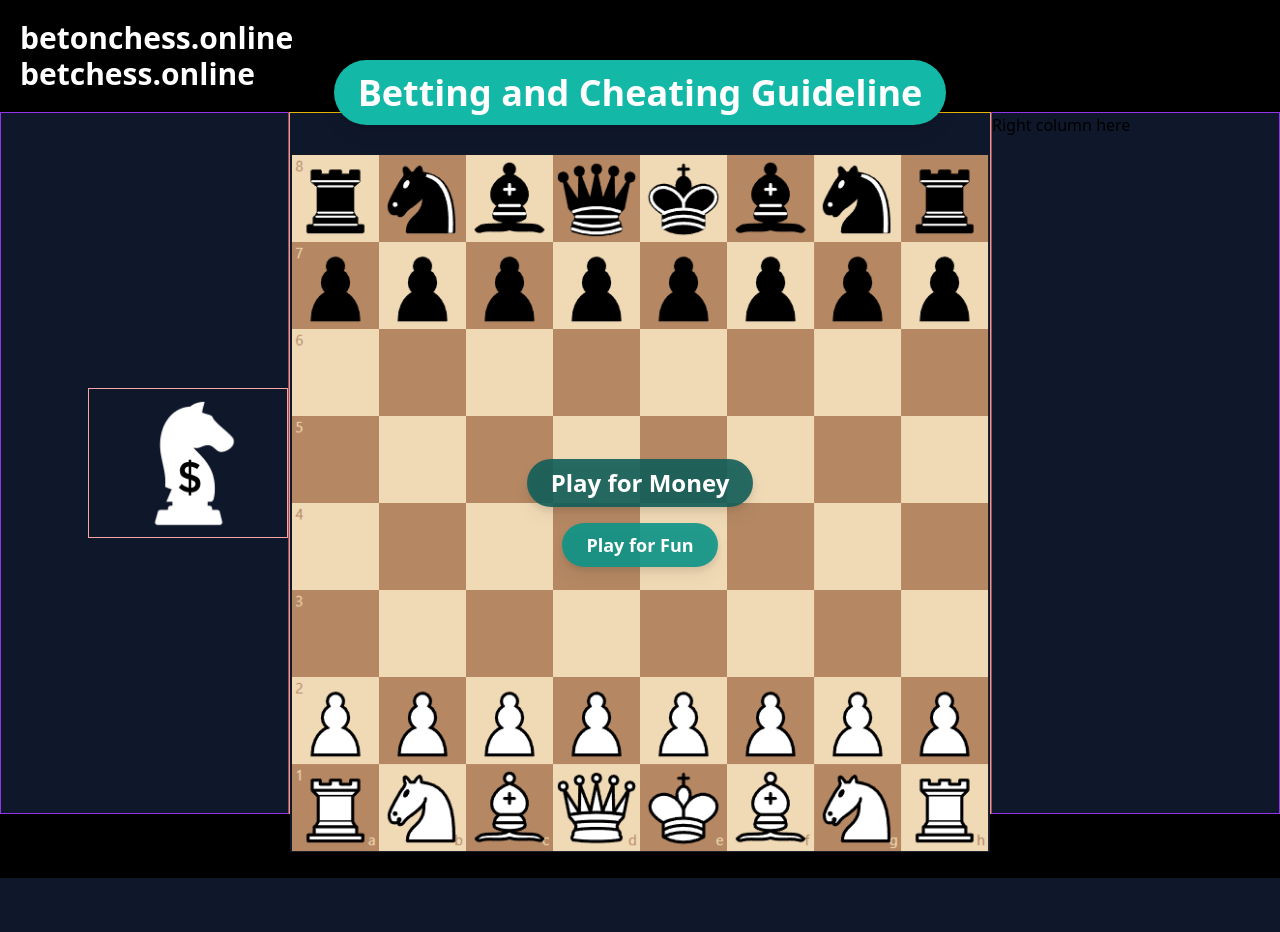
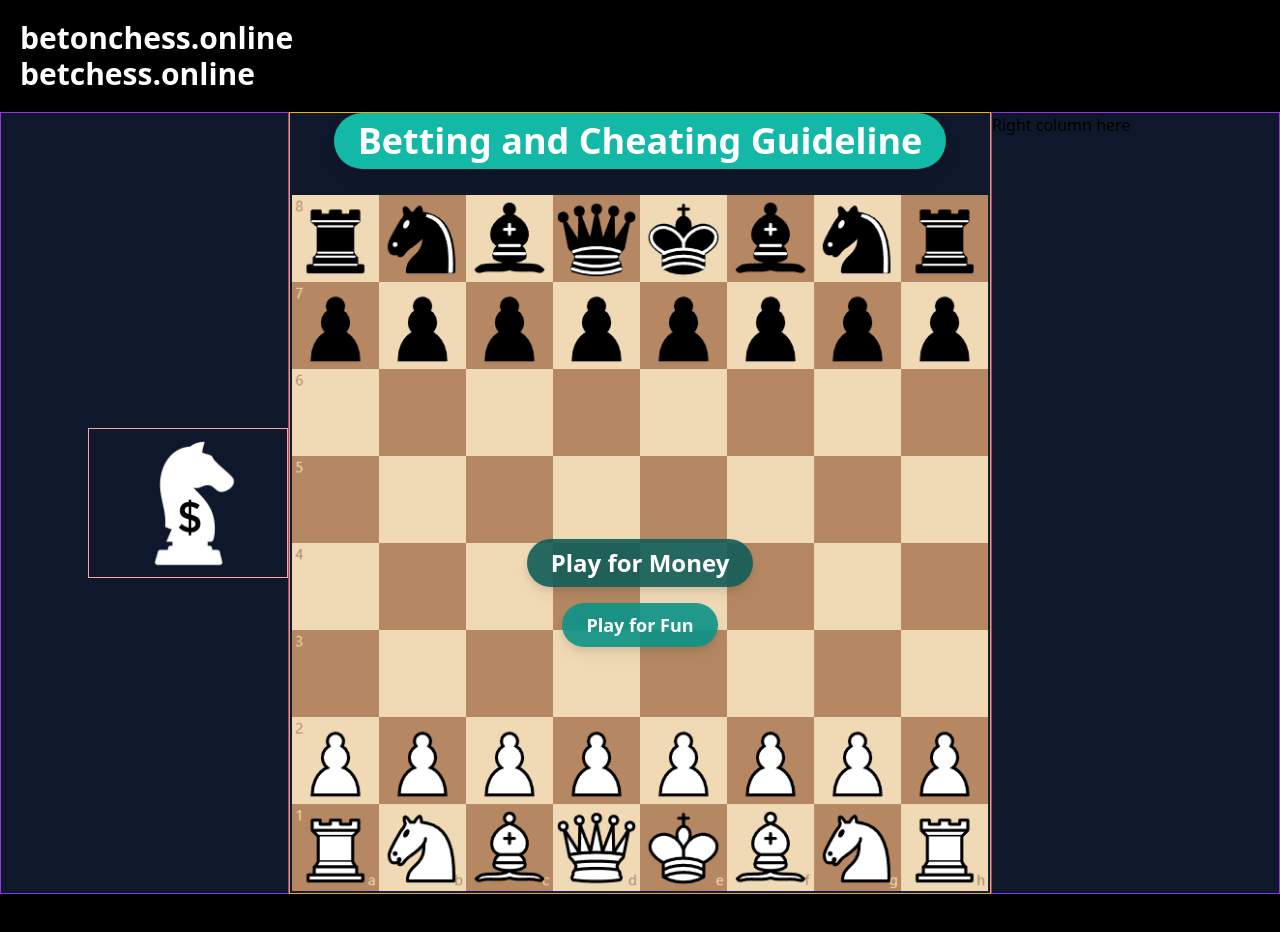
Before and after one commit to Eggysgames/BetChess, a Next.js app: page / in a window 1280 px wide. Shown: the top 932 px of the page. Before the commit the page ends 878 px from the top, so only its background shows below. Built offline with nearby package versions, Linux system fonts and the light colour scheme.

Commit message:
refactor: change way cheating button is aligned

```diff
--- a/components/Chessboard.tsx
+++ b/components/Chessboard.tsx
@@ -4,16 +4,6 @@ import StyledButton from "./StyledButton";
 const Chessboard = () => {
   return (
     <section className="relative w-[700px] h-[700px]">
-      <div className="text-center -translate-y-10">
-        <StyledButton
-          inserttext="Betting and Cheating Guideline"
-          link="/chessgame"
-          colour="bg-teal-500"
-          hover="hover:bg-teal-700"
-          textsize="text-4xl"
-        />
-      </div>
-
       <Image
         src="/StaticChessboard.png"
         alt="Chessboard"
--- a/components/StyledButton.tsx
+++ b/components/StyledButton.tsx
@@ -1,21 +1,22 @@
-import Link, { LinkProps } from "next/link";
+import Link from "next/link";
 
 type Props = {
-  inserttext: string
-  link:string
-  colour:string
-  hover:string
-  textsize:string
-}
+  inserttext: string;
+  link: string;
+  colour: string;
+  hover: string;
+  textsize: string;
+};
 
 const StyledButton = ({ inserttext, link, colour, hover, textsize }: Props) => {
   return (
-    <Link className={`${colour} ${hover} ${textsize} text-white font-bold py-2 px-6 rounded-full border-none drop-shadow-lg`} href={link}>
+    <Link
+      className={`${colour} ${hover} ${textsize} inline-block text-white font-bold py-2 px-6 rounded-full border-none drop-shadow-lg`}
+      href={link}
+    >
       {inserttext}
     </Link>
   );
 };
 
-
-
 export default StyledButton;
--- a/pages/index.tsx
+++ b/pages/index.tsx
@@ -1,6 +1,7 @@
 import Image from "next/image";
 import BottomBar from "../components/BottomBar";
 import Chessboard from "../components/Chessboard";
+import StyledButton from "../components/StyledButton";
 import TopBar from "../components/TopBar";
 
 const Index = () => {
@@ -22,7 +23,19 @@ const Index = () => {
 
         {/* Middle */}
         <div className="flex flex-grow border border-yellow-500 items-center justify-center">
-          <Chessboard />
+          <div>
+            <div className="text-center mb-6">
+              <StyledButton
+                inserttext="Betting and Cheating Guideline"
+                link="/chessgame"
+                colour="bg-teal-500"
+                hover="hover:bg-teal-700"
+                textsize="text-4xl"
+              />
+            </div>
+
+            <Chessboard />
+          </div>
         </div>
 
         {/* Right Column*/}
```
